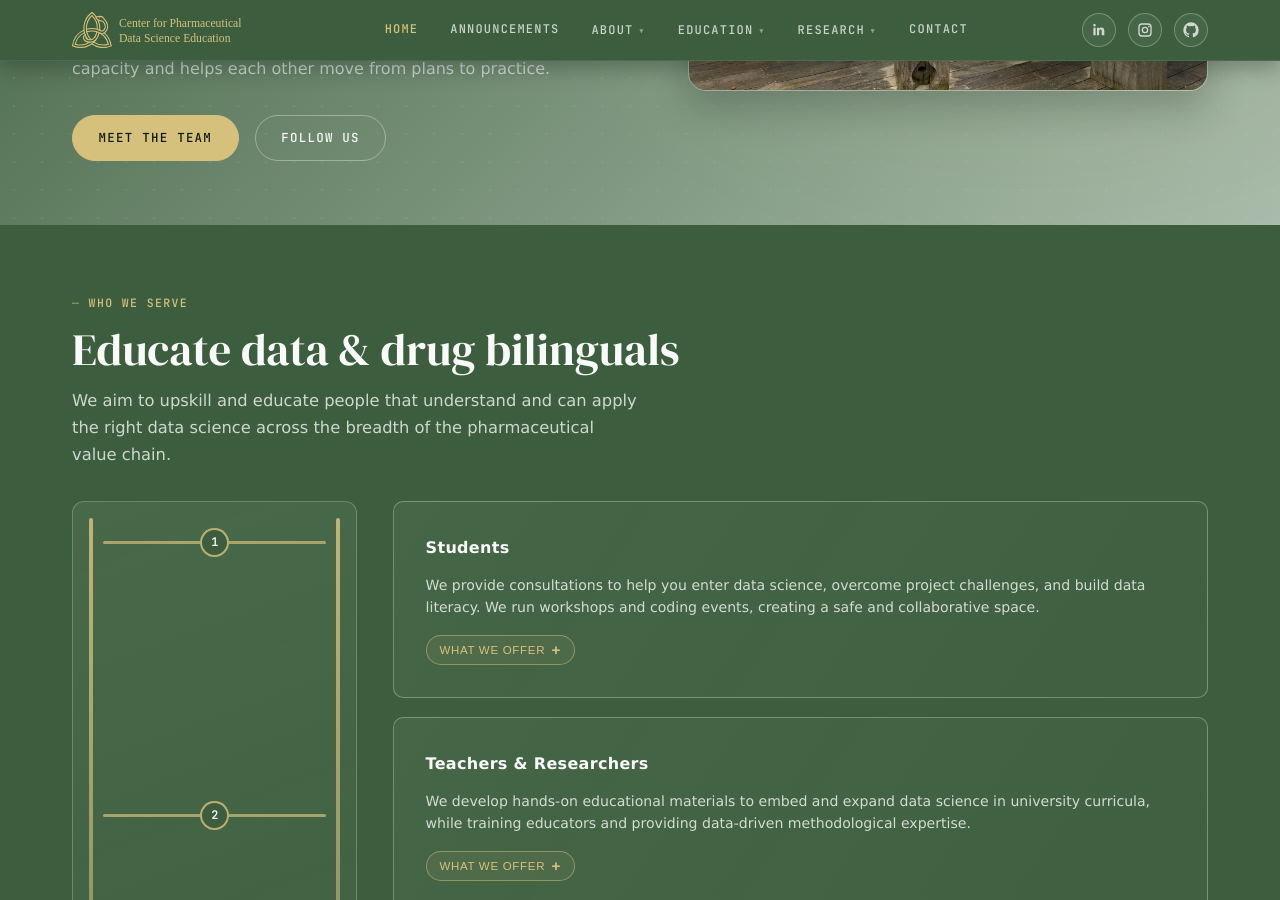
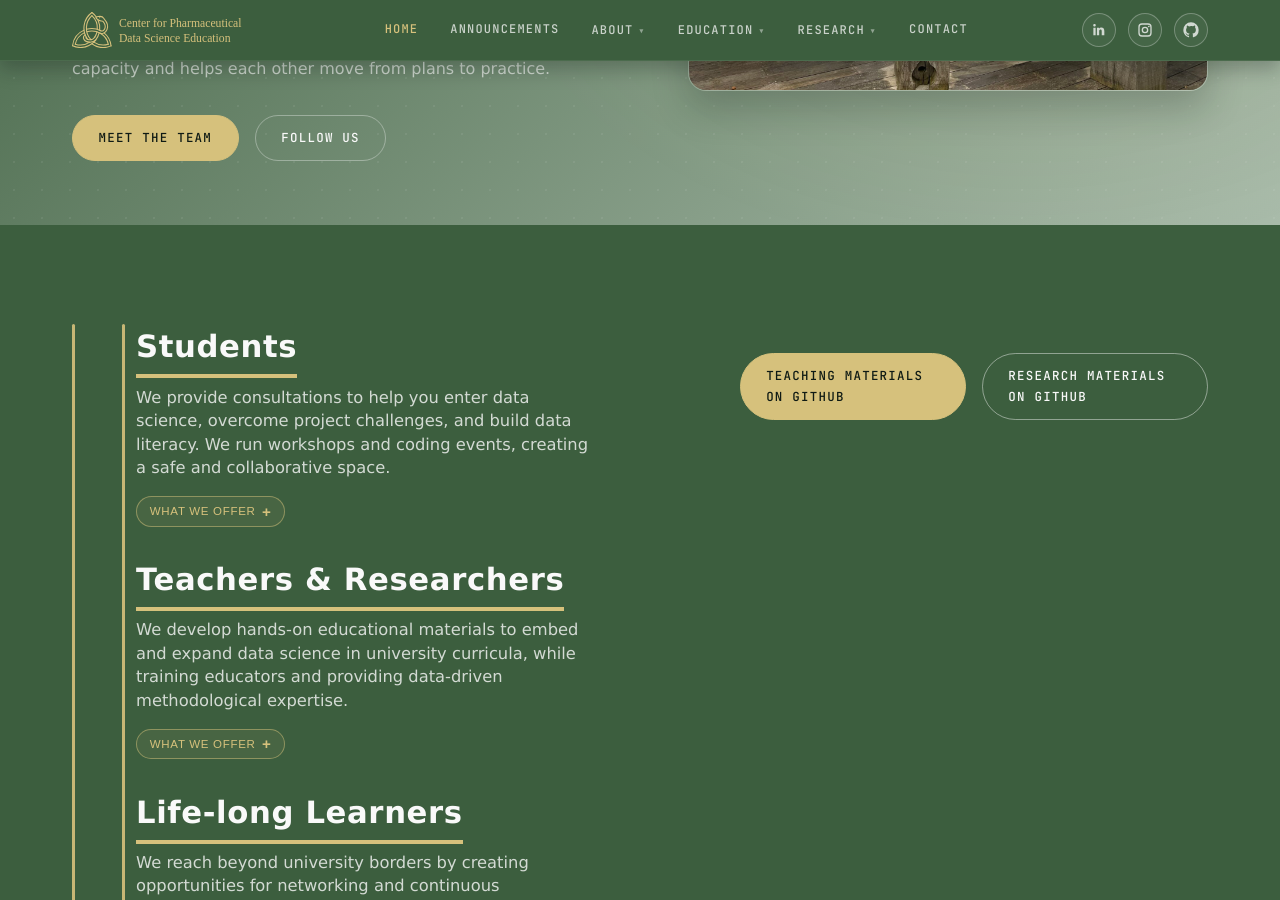
Before and after one commit to CPDSE/PagesCMS, a Jekyll site: the page built from index.md, in a window 1280 px wide and 900 px high, scrolled down 3525 px. Built offline with Jekyll 4.4.1, drawn with Linux system fonts in a browser that asks for light colours; some of the changed text lies outside the part shown.

Commit message:
style educational ladder based on sketch

```diff
--- a/_layouts/home.html
+++ b/_layouts/home.html
@@ -210,18 +210,9 @@
 <!-- AUDIENCE -->
 <section class="section section-audience">
   <div class="container">
-    <div class="section-header fade-in">
-      <span class="section-label">Who we serve</span>
-      <h2>Educate data &amp; drug bilinguals</h2>
-      <p>We aim to upskill and educate people that understand and can apply the right data science across the breadth of the pharmaceutical value chain.</p>
-    </div>
     <div class="audience-layout fade-in-stagger" style="margin-top:var(--space-md);">
-      <div class="audience-ladder" aria-hidden="true">
-        <div class="audience-ladder-rung"><span>1</span></div>
-        <div class="audience-ladder-rung"><span>2</span></div>
-        <div class="audience-ladder-rung"><span>3</span></div>
-      </div>
-      <div class="audience-grid">
+      <div class="audience-progress">
+        <div class="audience-grid">
         <div class="audience-card" data-stage="1">
           <h3>Students</h3>
           <p>We provide consultations to help you enter data science, overcome project challenges, and build data literacy. We run workshops and coding events, creating a safe and collaborative space.</p>
@@ -261,6 +252,11 @@
             </ul>
           </div>
         </div>
+      </div>
+      <div class="section-header audience-intro">
+        <span class="section-label">Who we serve</span>
+        <h2>Educate data &amp; drug bilinguals</h2>
+        <p>We aim to upskill and educate people that understand and can apply the right data science across the breadth of the pharmaceutical value chain.</p>
       </div>
     </div>
     <div style="display:flex; gap:1rem; margin-top:var(--space-md);">
--- a/assets/css/main.css
+++ b/assets/css/main.css
@@ -1378,98 +1378,95 @@
 /* ─── AUDIENCE CARDS ──────────────────────────────────────── */
 .audience-layout {
   display: grid;
-  grid-template-columns: minmax(140px, 0.35fr) minmax(0, 1fr);
-  gap: clamp(1rem, 3vw, 2.2rem);
-  align-items: stretch;
-}
-.audience-ladder {
+  grid-template-columns: minmax(0, 1.25fr) minmax(300px, 0.95fr);
+  gap: clamp(1.6rem, 4vw, 3.2rem);
+  align-items: start;
+}
+.audience-intro {
+  margin-bottom: 0;
+}
+.audience-progress {
   position: relative;
-  border: 1px solid rgba(249,249,249,0.24);
-  border-radius: 12px;
-  background: linear-gradient(160deg, rgba(249,249,249,0.07) 0%, rgba(249,249,249,0.01) 100%);
-  padding: 1.35rem 0.9rem;
-  display: flex;
-  flex-direction: column;
-  justify-content: space-between;
-  min-height: 100%;
-}
-.audience-ladder::before,
-.audience-ladder::after {
+  padding-left: clamp(3.8rem, 5vw, 5rem);
+}
+.audience-progress::before,
+.audience-progress::after {
   content: '';
   position: absolute;
-  top: 1rem;
-  bottom: 1rem;
-  width: 4px;
+  top: 0.2rem;
+  bottom: 0.2rem;
+  width: 3px;
   border-radius: 999px;
-  background: linear-gradient(180deg, rgba(214,193,124,0.85) 0%, rgba(214,193,124,0.4) 100%);
-}
-.audience-ladder::before { left: 1rem; }
-.audience-ladder::after { right: 1rem; }
-.audience-ladder-rung {
+  background: rgba(214,193,124,0.9);
+}
+.audience-progress::before {
+  left: 0;
+}
+.audience-progress::after {
+  left: clamp(2.7rem, 4vw, 3.1rem);
+}
+
+.audience-grid {
+  display: flex;
+  flex-direction: column;
+  gap: 1.45rem;
+}
+.audience-card {
   position: relative;
-  height: 2.4rem;
-  display: flex;
-  align-items: center;
-  justify-content: center;
-}
-.audience-ladder-rung::before {
-  content: '';
+  border: none;
+  border-radius: 0;
+  background: transparent;
+  padding: 0 0 0.25rem;
+  overflow: hidden;
+  transition: transform 0.22s ease;
+}
+.audience-card::before {
+  content: attr(data-stage);
   position: absolute;
-  left: 1rem;
-  right: 1rem;
-  height: 3px;
-  border-radius: 999px;
-  background: rgba(214,193,124,0.68);
-}
-.audience-ladder-rung span {
-  position: relative;
-  z-index: 1;
-  width: 1.8rem;
-  height: 1.8rem;
+  left: calc(clamp(3.8rem, 5vw, 5rem) * -1 + 0.46rem);
+  top: 0.22rem;
+  width: 1.6rem;
+  height: 1.6rem;
   border-radius: 50%;
-  border: 2px solid rgba(214,193,124,0.82);
+  border: 2px solid rgba(214,193,124,0.92);
   background: #3C5E3E;
   color: #F9F9F9;
   display: inline-flex;
   align-items: center;
   justify-content: center;
   font-family: var(--font-mono);
-  font-size: 0.74rem;
+  font-size: 0.68rem;
   font-weight: 600;
 }
-
-.audience-grid {
-  display: flex;
-  flex-direction: column;
-  gap: 1.15rem;
-}
-.audience-card {
-  position: relative;
-  border: 1px solid rgba(249,249,249,0.3);
-  border-radius: 10px;
-  background: linear-gradient(125deg, rgba(249,249,249,0.05) 0%, rgba(249,249,249,0.015) 100%);
-  padding: calc(var(--space-md) + 0.1rem) var(--space-md) var(--space-md);
-  overflow: hidden;
-  transition: transform 0.22s ease, border-color 0.22s ease, box-shadow 0.22s ease, background 0.22s ease;
+.audience-card::after {
+  content: '';
+  position: absolute;
+  left: calc(clamp(3.8rem, 5vw, 5rem) * -1 + 2.15rem);
+  top: 1rem;
+  width: calc(clamp(3.8rem, 5vw, 5rem) - 2.5rem);
+  height: 3px;
+  border-radius: 999px;
+  background: rgba(214,193,124,0.9);
 }
 .audience-card:hover,
 .audience-card:focus-within {
-  transform: translateY(-6px);
-  border-color: rgba(249,249,249,0.5);
-  box-shadow: 0 14px 28px rgba(15,26,20,0.24);
-  background: linear-gradient(125deg, rgba(249,249,249,0.08) 0%, rgba(249,249,249,0.03) 100%);
+  transform: translateX(6px);
 }
 .audience-card h3 {
-  font-size: 1rem;
+  font-size: clamp(1.6rem, 2.4vw, 2rem);
   font-weight: 600;
-  margin-bottom: 0.75rem;
+  margin-bottom: 0.45rem;
+  padding-bottom: 0.15rem;
   letter-spacing: 0.02em;
   color: var(--offwhite);
+  border-bottom: 4px solid #D6C17C;
+  width: fit-content;
 }
 .audience-card p {
-  font-size: 0.88rem;
+  font-size: 1.02rem;
   color: rgba(249,249,249,0.8);
-  line-height: 1.6;
+  line-height: 1.45;
+  max-width: 44ch;
 }
 
 .audience-toggle {
@@ -1494,26 +1491,29 @@
 @media (max-width: 900px) {
   .audience-layout {
     grid-template-columns: 1fr;
-    gap: 0.9rem;
-  }
-  .audience-ladder {
-    min-height: auto;
-    padding: 0.9rem 1rem;
-    flex-direction: row;
-    align-items: center;
-    justify-content: space-between;
-  }
-  .audience-ladder::before,
-  .audience-ladder::after {
-    display: none;
-  }
-  .audience-ladder-rung {
-    height: 2rem;
-    flex: 1;
-  }
-  .audience-ladder-rung::before {
-    left: 0.5rem;
-    right: 0.5rem;
+    gap: 1.2rem;
+  }
+  .audience-intro {
+    order: -1;
+  }
+  .audience-progress {
+    padding-left: 3.6rem;
+  }
+  .audience-progress::after {
+    left: 2.5rem;
+  }
+  .audience-card::before {
+    left: -3.12rem;
+  }
+  .audience-card::after {
+    left: -1.44rem;
+    width: 1.12rem;
+  }
+  .audience-card h3 {
+    font-size: clamp(1.25rem, 4.8vw, 1.5rem);
+  }
+  .audience-card p {
+    font-size: 0.95rem;
   }
 }
 .audience-toggle:hover,
```
